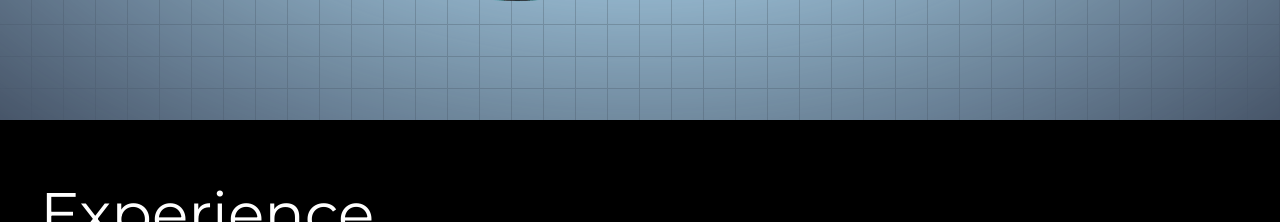
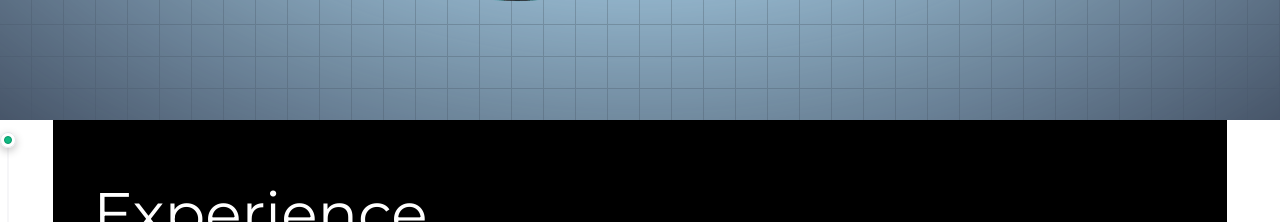
Before and after one commit to JuanP-VT/developer-page, a Next.js app: page / in a window 1280 px wide. Shown: the part 1480-1702 px from the top of the page. Built offline with nearby package versions, Linux system fonts and the light colour scheme.

Commit message:
Add TracingBeam component to TechStackSection

```diff
--- /dev/null
+++ b/app/components/TracingBeam.tsx
@@ -0,0 +1,128 @@
+"use client";
+import React, { useEffect, useRef, useState } from "react";
+import {
+  motion,
+  useTransform,
+  useScroll,
+  useVelocity,
+  useSpring,
+} from "framer-motion";
+import { cn } from "@/util/cn";
+
+export const TracingBeam = ({
+  children,
+  className,
+}: {
+  children: React.ReactNode;
+  className?: string;
+}) => {
+  const ref = useRef<HTMLDivElement>(null);
+  const { scrollYProgress } = useScroll({
+    target: ref,
+    offset: ["start start", "end start"],
+  });
+
+  const contentRef = useRef<HTMLDivElement>(null);
+  const [svgHeight, setSvgHeight] = useState(0);
+
+  useEffect(() => {
+    if (contentRef.current) {
+      setSvgHeight(contentRef.current.offsetHeight);
+    }
+  }, []);
+
+  const y1 = useSpring(
+    useTransform(scrollYProgress, [0, 0.8], [50, svgHeight]),
+    {
+      stiffness: 500,
+      damping: 90,
+    },
+  );
+  const y2 = useSpring(
+    useTransform(scrollYProgress, [0, 1], [50, svgHeight - 200]),
+    {
+      stiffness: 500,
+      damping: 90,
+    },
+  );
+
+  return (
+    <motion.div
+      ref={ref}
+      className={cn("relative mx-auto h-full w-11/12 ", className)}
+    >
+      <div className="400 absolute -left-8 top-3 md:-left-20">
+        <motion.div
+          transition={{
+            duration: 0.2,
+            delay: 0.5,
+          }}
+          animate={{
+            boxShadow:
+              scrollYProgress.get() > 0
+                ? "none"
+                : "rgba(0, 0, 0, 0.24) 0px 3px 8px",
+          }}
+          className="border-netural-200 ml-[27px] flex h-4 w-4 items-center justify-center rounded-full border shadow-sm"
+        >
+          <motion.div
+            transition={{
+              duration: 0.2,
+              delay: 0.5,
+            }}
+            animate={{
+              backgroundColor:
+                scrollYProgress.get() > 0 ? "white" : "var(--emerald-500)",
+              borderColor:
+                scrollYProgress.get() > 0 ? "white" : "var(--emerald-600)",
+            }}
+            className="h-2 w-2  rounded-full border border-neutral-300 bg-white"
+          />
+        </motion.div>
+        <svg
+          viewBox={`0 0 20 ${svgHeight}`}
+          width="20"
+          height={svgHeight} // Set the SVG height
+          className=" ml-4 block"
+          aria-hidden="true"
+        >
+          <motion.path
+            d={`M 1 0V -36 l 18 24 V ${svgHeight * 0.8} l -18 24V ${svgHeight}`}
+            fill="none"
+            stroke="#9091A0"
+            strokeOpacity="0.16"
+            transition={{
+              duration: 10,
+            }}
+          ></motion.path>
+          <motion.path
+            d={`M 1 0V -36 l 18 24 V ${svgHeight * 0.8} l -18 24V ${svgHeight}`}
+            fill="none"
+            stroke="url(#gradient)"
+            strokeWidth="1.25"
+            className="motion-reduce:hidden"
+            transition={{
+              duration: 10,
+            }}
+          ></motion.path>
+          <defs>
+            <motion.linearGradient
+              id="gradient"
+              gradientUnits="userSpaceOnUse"
+              x1="0"
+              x2="0"
+              y1={y1} // set y1 for gradient
+              y2={y2} // set y2 for gradient
+            >
+              <stop stopColor="#18CCFC" stopOpacity="0"></stop>
+              <stop stopColor="#18CCFC"></stop>
+              <stop offset="0.325" stopColor="#6344F5"></stop>
+              <stop offset="1" stopColor="#AE48FF" stopOpacity="0"></stop>
+            </motion.linearGradient>
+          </defs>
+        </svg>
+      </div>
+      <div ref={contentRef}>{children}</div>
+    </motion.div>
+  );
+};
--- a/app/page.tsx
+++ b/app/page.tsx
@@ -6,6 +6,7 @@ import MainNav from "./components/MainNav/MainNav";
 import ProjectsSection from "./components/Projects/ProjectsSection";
 import TechStackSection from "./components/Tech stack/TechStackSection";
 import { LanguageContext } from "./languageContext";
+import { TracingBeam } from "./components/TracingBeam";
 
 export default function Home() {
   const [currentLanguage, setCurrentLanguage] = useState<"es" | "en">("en");
@@ -18,7 +19,9 @@ export default function Home() {
         />
         <HomeSection />
         <TechStackSection />
-        <ProjectsSection />
+        <TracingBeam>
+          <ProjectsSection />
+        </TracingBeam>
         <AboutMeSection />
       </LanguageContext.Provider>
     </main>
```
